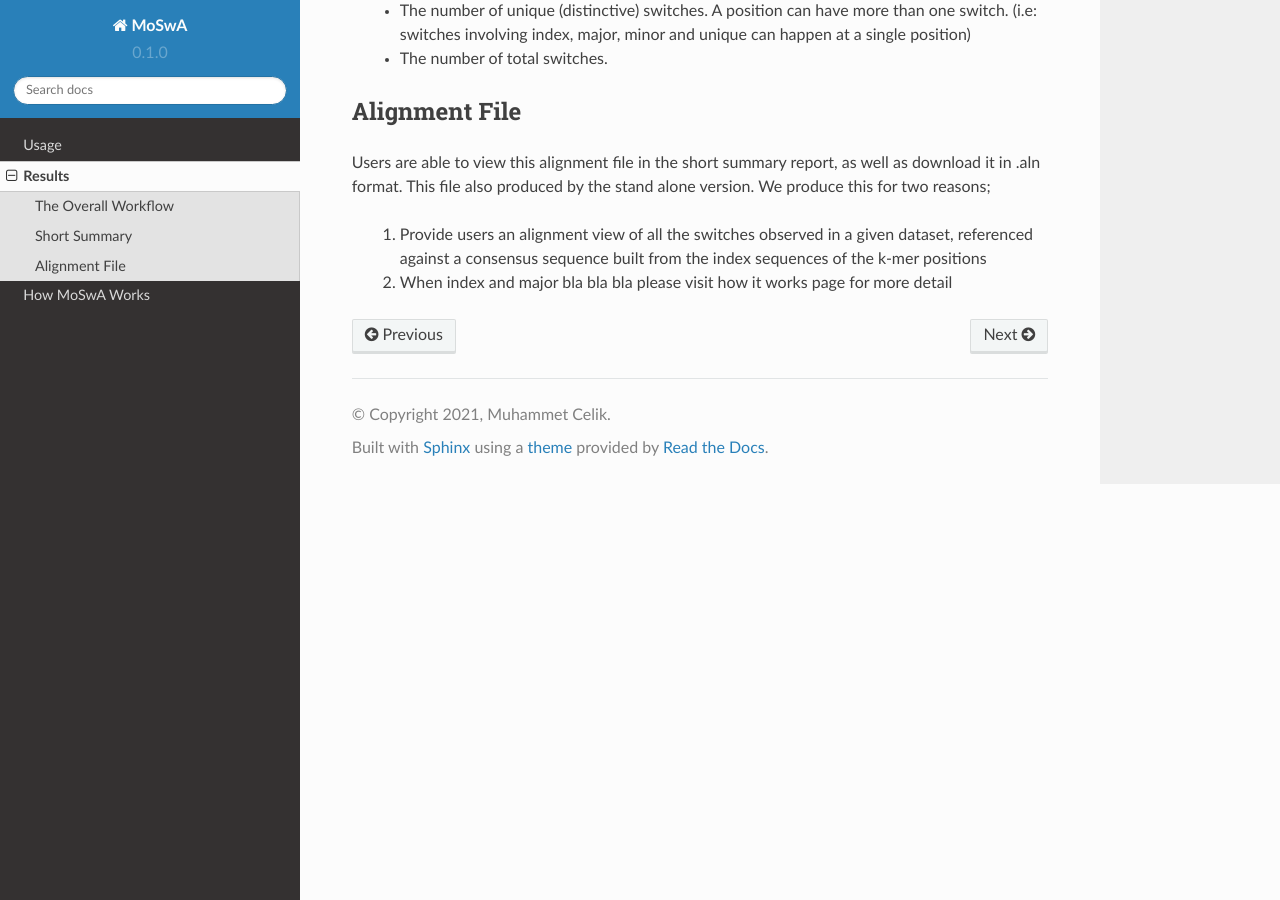
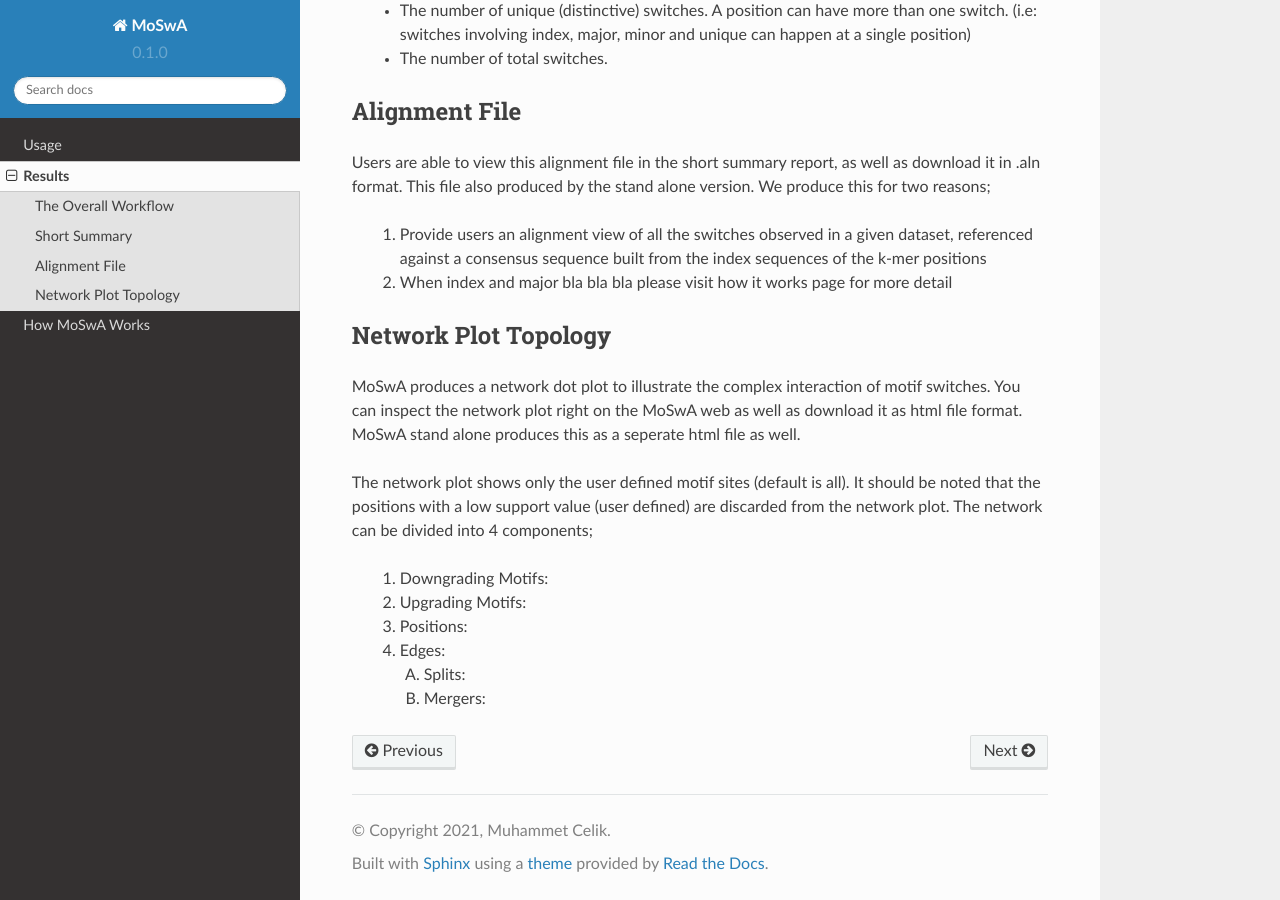
Before and after one commit to macelik/MoSwADocs, a Sphinx documentation site: the page built from docs/source/results.rst, in a window 1280 px wide and 900 px high, scrolled down 973 px. Built offline with Sphinx 7.4.7 and the Read the Docs theme 2.0.0, drawn with Linux system fonts in a browser that asks for light colours.

Commit message:
Update results.rst

```diff
--- a/docs/source/results.rst
+++ b/docs/source/results.rst
@@ -35,3 +35,23 @@ Users are able to view this alignment file in the short summary report, as well
   #.  Provide users an alignment view of all the switches observed in a given dataset, referenced against a consensus sequence built from the index sequences of the k-mer positions
 
   #.  When index and major bla bla bla please visit how it works page for more detail
+
+.. _network:
+
+Network Plot Topology
+---------------------
+
+MoSwA produces a network dot plot to illustrate the complex interaction of motif switches. You can inspect the network plot right on the MoSwA web as well as download it as html file format. MoSwA stand alone produces this as a seperate html file as well.
+
+The network plot shows only the user defined motif sites (default is all). It should be noted that the positions with a low support value (user defined) are discarded from the network plot. The network can be divided into 4 components;
+
+ #. Downgrading Motifs:
+
+ #. Upgrading Motifs:
+
+ #. Positions:
+
+ #. Edges:
+
+    A. Splits:
+    B. Mergers:
```
